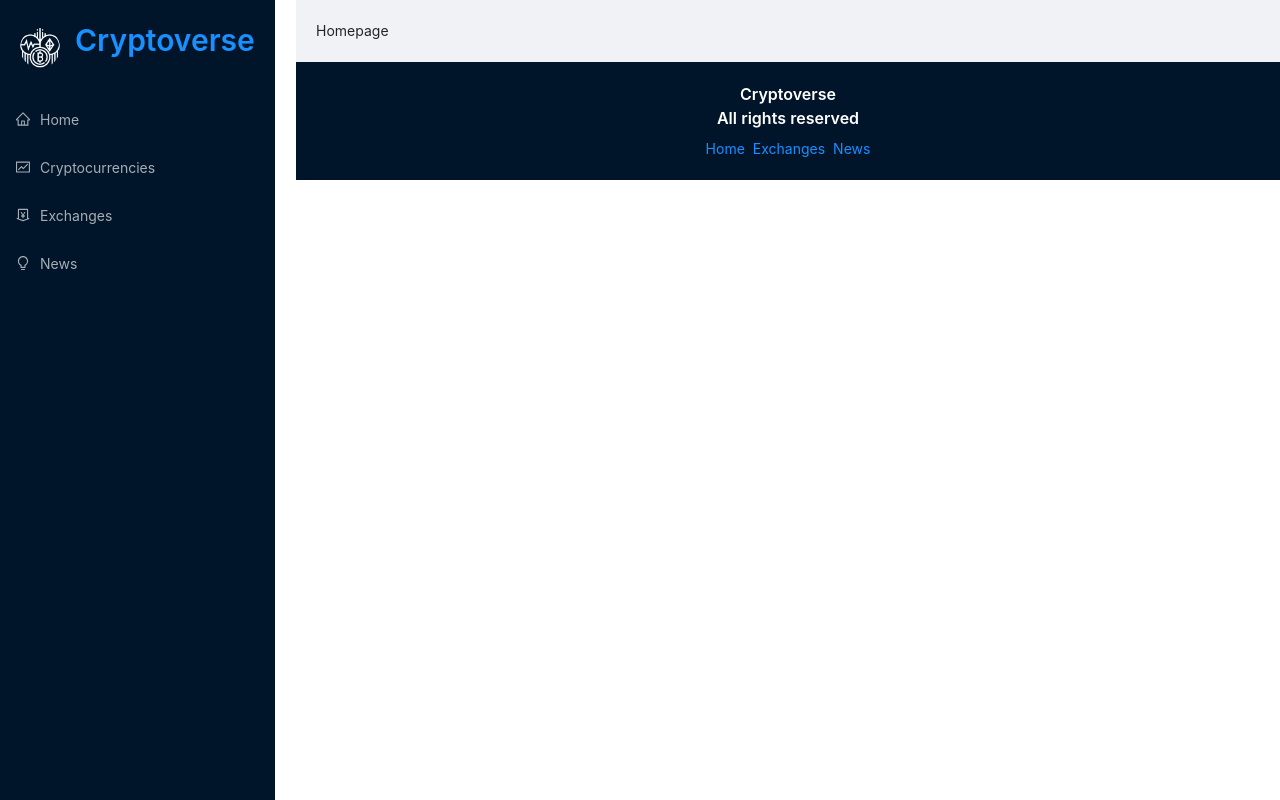
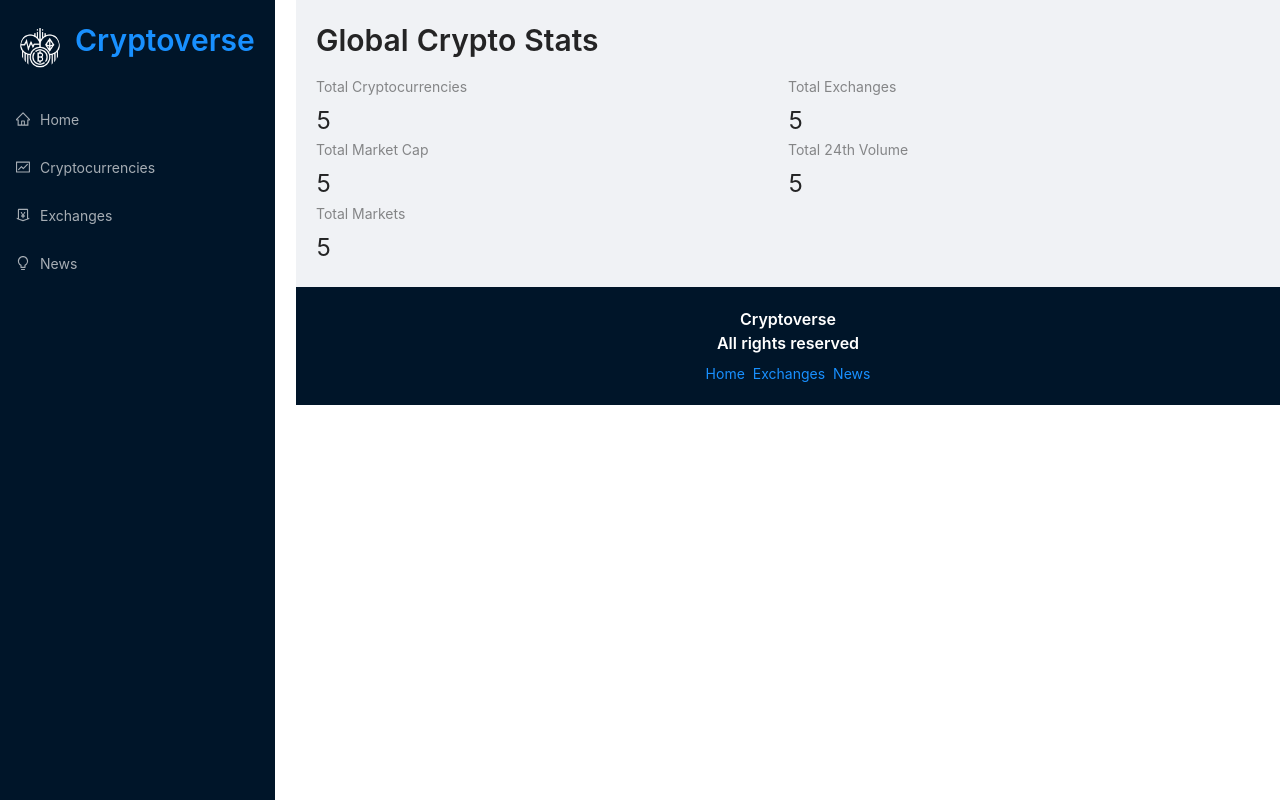
Before and after one commit to ukaran11/crypto-app-react, a React (Create React App) app: page / in a window 1280 px wide. Built offline with nearby package versions, Linux system fonts and the light colour scheme.

Commit message:
Utsav | Added Homepage and store

```diff
--- /dev/null
+++ b/src/app/store.js
@@ -0,0 +1,5 @@
+import {  configureStore } from '@reduxjs/toolkit';
+
+export default configureStore({
+    reducer: {},
+});
--- a/src/components/Homepage.jsx
+++ b/src/components/Homepage.jsx
@@ -1,10 +1,22 @@
 import React from 'react'
+import millify from 'millify';
+import { Typography, Row, Col, Statistic } from 'antd';
+import { Link } from 'react-router-dom';
+
+const { Title } = Typography;
 
 const Homepage = () => {
     return (
-        <div>
-            Homepage
-        </div>
+        <>
+           <Title level={2} className="heading">Global Crypto Stats</Title>
+           <Row>
+               <Col span={12}><Statistic title="Total Cryptocurrencies" value="5"/></Col>
+               <Col span={12}><Statistic title="Total Exchanges" value="5"/></Col>
+               <Col span={12}><Statistic title="Total Market Cap" value="5"/></Col>
+               <Col span={12}><Statistic title="Total 24th Volume" value="5"/></Col>
+               <Col span={12}><Statistic title="Total Markets" value="5"/></Col>
+           </Row>
+        </>
     )
 }
 
```
Also changed, not shown: src/services/cryptoApi.js (added, +16 -0 lines).
